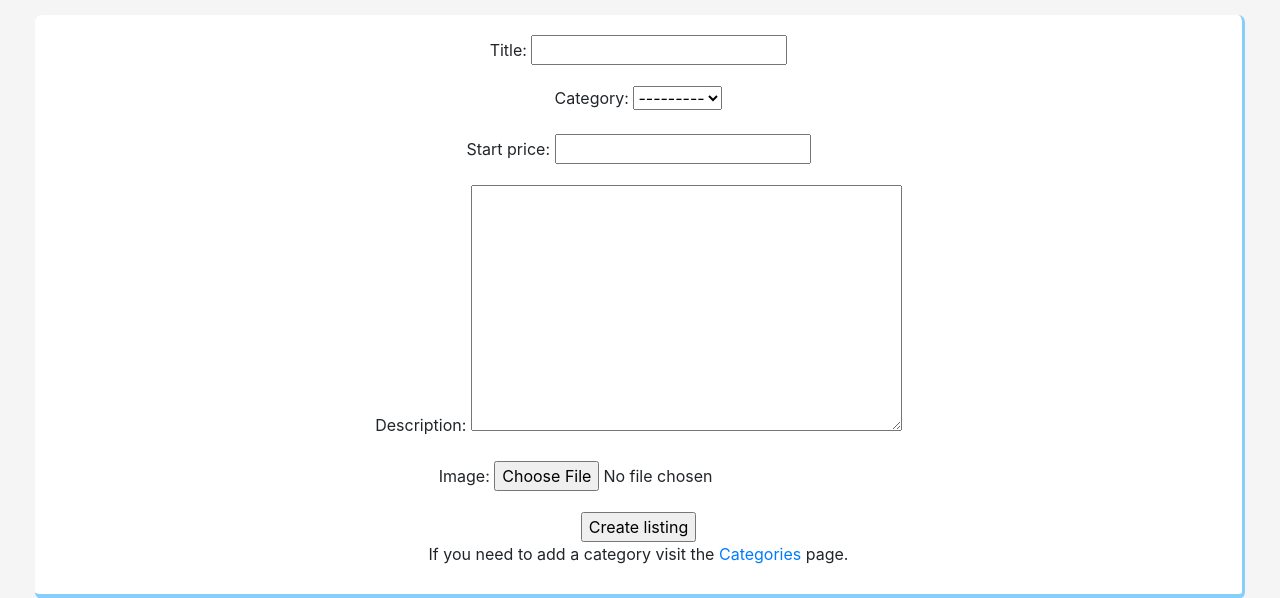
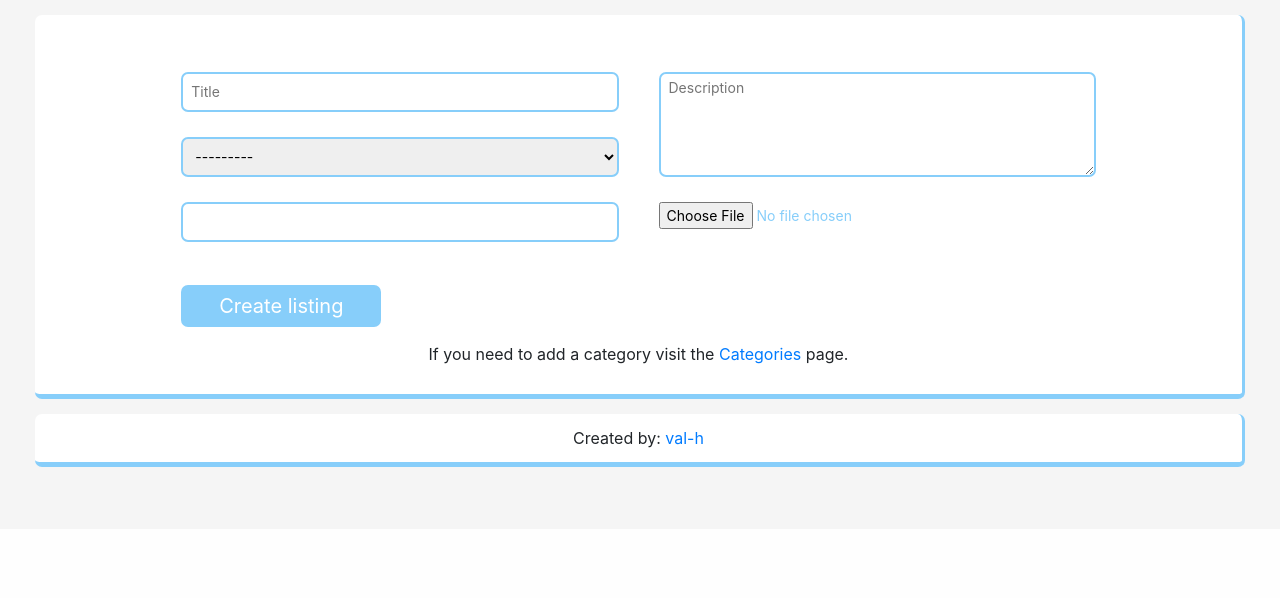
Before and after one commit to val-h/cs50w-prj-2, a Django app: page /create_listing/ in a window 1280 px wide. Shown: the part 271-869 px from the top of the page. After the commit the page ends 738 px from the top, so only its background shows below. Run offline with Django 3.2, Linux system fonts and the light colour scheme; a user stored in the database is signed in; data comes from the database, SQL or seed files in the repository; both versions use the stored data as it was after the commit; some libraries are stand-ins or nearby versions.

Commit message:
secondary pages styled, listing page left

```diff
--- a/auctions/forms.py
+++ b/auctions/forms.py
@@ -74,7 +74,15 @@ class ListingForm(forms.ModelForm):
         'description',
         'image',]
         labels = {
-
+            'title': '',
+            'category': '',
+            'start_price': '',
+            'description': '',
+            'image': '',
+        }
+        widgets = {
+            'title': forms.TextInput(attrs = {'placeholder': 'Title'}),
+            'description': forms.Textarea(attrs = {'placeholder': 'Description'}),
         }
 
 # TODO
--- a/auctions/static/auctions/style.css
+++ b/auctions/static/auctions/style.css
@@ -5,6 +5,75 @@ footer, main, nav, header {
   border-radius: 7px;
   border-bottom: 5px solid lightskyblue;
   border-right: 3px solid lightskyblue;
+}
+
+main #categories-form #id_title, main #categories-form #id_description, main #create-listing-grid #id_description, main #create-listing-grid #id_start_price, main #create-listing-grid #id_category, main #create-listing-grid #id_title {
+  border: 2px solid lightskyblue;
+  border-radius: 7px;
+  padding: 3px 8px;
+}
+
+main #watchlist-wrapper .listing-thumbnail, main #flex-container .listing-thumbnail-grid {
+  margin: 15px 20px;
+  border: 3px solid lightskyblue;
+  border-radius: 7px;
+  box-shadow: 0 0 7px 4px lightgray;
+  width: 600px;
+  height: 450px;
+  min-width: 600px;
+  background-color: white;
+  display: grid;
+  grid-template-columns: 30% 40% 30%;
+  grid-template-rows: 70% 15% 15%;
+}
+main #watchlist-wrapper .listing-thumbnail .listing-thumbnail-image, main #flex-container .listing-thumbnail-grid .listing-thumbnail-image {
+  grid-area: 1/1/2/4;
+}
+main #watchlist-wrapper .listing-thumbnail .listing-thumbnail-image img, main #flex-container .listing-thumbnail-grid .listing-thumbnail-image img {
+  border-radius: 7px;
+  max-height: 300px;
+  margin: 7px 0;
+}
+main #watchlist-wrapper .listing-thumbnail .listing-thumbnail-name, main #flex-container .listing-thumbnail-grid .listing-thumbnail-name {
+  font-size: 24px;
+  background-color: lightskyblue;
+  border-radius: 7px;
+  margin: 5px 10px;
+  padding-top: 7px;
+  grid-area: 2/1/3/4;
+}
+main #watchlist-wrapper .listing-thumbnail .listing-thumbnail-name a, main #flex-container .listing-thumbnail-grid .listing-thumbnail-name a {
+  color: white;
+  text-decoration: none;
+}
+main #watchlist-wrapper .listing-thumbnail .listing-thumbnail-price, main #flex-container .listing-thumbnail-grid .listing-thumbnail-price {
+  padding-top: 12px;
+  margin: 7px 0;
+  color: white;
+  font-size: 22px;
+  background-color: lightskyblue;
+  vertical-align: middle;
+  border-radius: 7px;
+  grid-area: 3/2/4/3;
+}
+main #watchlist-wrapper .listing-thumbnail .listing-thumbnail-date, main #flex-container .listing-thumbnail-grid .listing-thumbnail-date, main #watchlist-wrapper .listing-thumbnail .listing-thumbnail-owner, main #flex-container .listing-thumbnail-grid .listing-thumbnail-owner {
+  margin: 12px -7px 12px 10px;
+  border: 4px solid lightskyblue;
+  color: lightskyblue;
+  border-radius: 7px;
+  padding-top: 10px;
+  font-size: 12px;
+  grid-area: 3/1/4/2;
+}
+main #watchlist-wrapper .listing-thumbnail .listing-thumbnail-owner, main #flex-container .listing-thumbnail-grid .listing-thumbnail-owner {
+  margin: 12px 10px 12px -7px;
+  grid-area: 3/3/4/4;
+}
+main #watchlist-wrapper .listing-thumbnail .listing-thumbnail-remove, main #flex-container .listing-thumbnail-grid .listing-thumbnail-remove {
+  background-color: mediumvioletred;
+  padding: 4px 12px;
+  border-radius: 7px;
+  grid-area: 4/2/5/3;
 }
 
 body {
@@ -71,86 +140,43 @@ main #flex-container {
   flex-wrap: wrap;
   justify-content: center;
 }
-main #flex-container .listing-thumbnail {
-  margin: 15px 20px;
+main #watchlist-wrapper {
+  display: flex;
+  flex-wrap: wrap;
+  margin-bottom: 30px;
+}
+main #create-listing-grid {
+  display: grid;
+  margin: 25px 20px;
+  padding: 20px;
+  grid-template-columns: 40% 40%;
+  grid-template-rows: 40px 40px 40px 30px;
+  grid-column-gap: 40px;
+  grid-row-gap: 25px;
+  justify-content: center;
   text-align: center;
-  border: 1px solid black;
-  border-radius: 7px;
-  box-shadow: 0 0 7px 4px lightgray;
-  width: 600px;
-  height: 450px;
-  min-width: 600px;
-  background-color: whitesmoke;
+  font-size: 14px;
+  color: lightskyblue;
 }
-main #flex-container .listing-thumbnail .thumbnail-name {
-  font-size: 22px;
+main #create-listing-grid #id_title {
+  grid-area: 1/1/2/2;
 }
-main #flex-container .listing-thumbnail img {
-  height: 300px;
+main #create-listing-grid #id_category {
+  grid-area: 2/1/3/2;
 }
-main #flex-container .listing-thumbnail p {
-  font-size: 13px;
+main #create-listing-grid #id_start_price {
+  grid-area: 3/1/4/2;
 }
-main #flex-container .listing-thumbnail:hover {
-  border: 1px solid black;
-  border-radius: 12px;
-  box-shadow: 0 0 12px 7px lightgray;
+main #create-listing-grid #id_description {
+  grid-area: 1/2/3/3;
 }
-main #flex-container .listing-thumbnail-grid {
-  margin: 15px 20px;
-  border: 3px solid lightskyblue;
-  border-radius: 7px;
-  box-shadow: 0 0 7px 4px lightgray;
-  width: 600px;
-  height: 450px;
-  min-width: 600px;
-  background-color: white;
-  display: grid;
-  grid-template-columns: 30% 40% 30%;
-  grid-template-rows: 70% 15% 15%;
-}
-main #flex-container .listing-thumbnail-grid .listing-thumbnail-image {
-  grid-area: 1/1/2/4;
-}
-main #flex-container .listing-thumbnail-grid .listing-thumbnail-image img {
-  border-radius: 7px;
-  max-height: 300px;
-  margin: 7px 0;
-}
-main #flex-container .listing-thumbnail-grid .listing-thumbnail-name {
-  font-size: 24px;
-  background-color: lightskyblue;
-  border-radius: 7px;
-  margin: 5px 10px;
-  padding-top: 7px;
-  grid-area: 2/1/3/4;
-}
-main #flex-container .listing-thumbnail-grid .listing-thumbnail-name a {
-  color: white;
-  text-decoration: none;
-}
-main #flex-container .listing-thumbnail-grid .listing-thumbnail-price {
-  padding-top: 12px;
-  margin: 7px 0;
-  color: white;
-  font-size: 22px;
-  background-color: lightskyblue;
-  vertical-align: middle;
-  border-radius: 7px;
+main #create-listing-grid #id_image {
   grid-area: 3/2/4/3;
 }
-main #flex-container .listing-thumbnail-grid .listing-thumbnail-date, main #flex-container .listing-thumbnail-grid .listing-thumbnail-owner {
-  margin: 12px -7px 12px 10px;
-  border: 4px solid lightskyblue;
-  color: lightskyblue;
-  border-radius: 7px;
-  padding-top: 10px;
-  font-size: 12px;
-  grid-area: 3/1/4/2;
-}
-main #flex-container .listing-thumbnail-grid .listing-thumbnail-owner {
-  margin: 12px 10px 12px -7px;
-  grid-area: 3/3/4/4;
+main #create-listing-grid #form-submit-button {
+  width: 200px;
+  height: 42px;
+  margin-left: 0;
 }
 main #categories-container {
   display: flex;
--- a/auctions/static/auctions/style.scss
+++ b/auctions/static/auctions/style.scss
@@ -12,6 +12,85 @@ $brd-rad: 7px;
     border-radius: $brd-rad;
     border-bottom: 5px solid $first-color;
     border-right: 3px solid $first-color;
+}
+
+%form-item {
+    border: 2px solid $first-color;
+    border-radius: $brd-rad;
+    padding: 3px 8px;
+}
+
+%listing-thumbnail-grid {
+    margin: 15px 20px;
+    // text-align: center;
+    border: 3px solid $first-color;
+    border-radius: $brd-rad;
+    box-shadow: 0 0 7px 4px lightgray;
+    width: 600px;
+    height: 450px;
+    min-width: 600px;
+    background-color: white;
+
+    display: grid;
+    grid-template-columns: 30% 40% 30%;
+    grid-template-rows: 70% 15% 15%;
+
+    .listing-thumbnail-image {
+        grid-area: 1 / 1 / 2 / 4;
+
+        img {
+            border-radius: $brd-rad;
+            max-height: 300px;
+            margin: 7px 0;
+        }
+    }
+
+    .listing-thumbnail-name {
+         a {
+            color: $third-color;
+             text-decoration: none;
+
+        }
+        font-size: 24px;
+        background-color: $first-color;
+        border-radius: $brd-rad;
+        margin: 5px 10px;
+        padding-top: 7px;
+        grid-area: 2 / 1 / 3 / 4;
+    }
+
+    .listing-thumbnail-price {
+        padding-top: 12px;
+        margin: 7px 0;
+        color: white;
+        font-size: 22px;
+        background-color: $first-color;
+        vertical-align: middle;
+        border-radius: $brd-rad;
+        grid-area: 3/ 2 / 4 /3;
+    }
+
+    .listing-thumbnail-date, .listing-thumbnail-owner {
+        margin: 12px -7px 12px 10px;
+        border: 4px solid $first-color;
+        color: $first-color;
+        border-radius: $brd-rad;
+        padding-top: 10px;
+        font-size: 12px;
+        grid-area: 3 / 1 / 4 / 2;
+    }
+
+    .listing-thumbnail-owner {
+        margin: 12px 10px 12px -7px;
+        grid-area: 3 / 3 / 4 / 4;
+    }
+
+    .listing-thumbnail-remove {
+        background-color: mediumvioletred;
+        padding: 4px 12px;
+        border-radius: $brd-rad;
+        grid-area: 4 / 2 / 5 / 3;
+    }
 }
 
 
@@ -100,110 +179,67 @@ main {
         // align-items: center;
         justify-content: center;
 
-        // a lot of work will go into this
-        .listing-thumbnail {
-            margin: 15px 20px;
-            text-align: center;
-            border: 1px solid black;
-            border-radius: $brd-rad;
-            box-shadow: 0 0 7px 4px lightgray;
-            width: 600px;
-            height: 450px;
-            min-width: 600px;
-            background-color: whitesmoke;
-
-            .thumbnail-name{
-                font-size: 22px;
-            }
-
-            img {
-                // width: auto;
-                height: 300px;
-                // max-height: 340px;
-                // object-fit: cover;
-            }
-
-            p {
-                font-size: 13px;
+        .listing-thumbnail-grid {
+            @extend %listing-thumbnail-grid;
         }
     }
 
-        .listing-thumbnail:hover {
-            border: 1px solid black;
-            border-radius: 12px;
-            box-shadow: 0 0 12px 7px lightgray;
-        }
+    // Watchlist
+    #watchlist-wrapper {
+        display: flex;
+        flex-wrap: wrap;
+        margin-bottom: 30px;
 
-        .listing-thumbnail-grid {
-            margin: 15px 20px;
-            // text-align: center;
-            border: 3px solid $first-color;
-            border-radius: $brd-rad;
-            box-shadow: 0 0 7px 4px lightgray;
-            width: 600px;
-            height: 450px;
-            min-width: 600px;
-            background-color: white;
-
-            display: grid;
-            grid-template-columns: 30% 40% 30%;
-            grid-template-rows: 70% 15% 15%;
-
-            .listing-thumbnail-image {
-                grid-area: 1 / 1 / 2 / 4;
-
-                img {
-                    border-radius: $brd-rad;
-                    max-height: 300px;
-                    margin: 7px 0;
+        .listing-thumbnail{
+            @extend %listing-thumbnail-grid;
         }
     }
 
-            .listing-thumbnail-name {
-                 a {
-                    color: $third-color;
-                     text-decoration: none;
+    // Listing page
+    #listing-grid {
 
     }
-                font-size: 24px;
-                background-color: $first-color;
-                border-radius: $brd-rad;
-                margin: 5px 10px;
-                padding-top: 7px;
-                grid-area: 2 / 1 / 3 / 4;
+
+    // Create listing
+    #create-listing-grid {
+        display: grid;
+        margin: 25px 20px;
+        padding: 20px;
+        grid-template-columns: 40% 40%;
+        grid-template-rows: 40px 40px 40px 30px;
+        grid-column-gap: 40px;
+        grid-row-gap: 25px;
+        justify-content: center;
+        text-align: center;
+
+        font-size: 14px;
+        color: $first-color;
+
+
+        #id_title {
+            @extend %form-item;
+            grid-area: 1 / 1 / 2 / 2;
         }
-
-            .listing-thumbnail-price {
-                padding-top: 12px;
-                margin: 7px 0;
-                color: white;
-                font-size: 22px;
-                background-color: $first-color;
-                vertical-align: middle;
-                border-radius: $brd-rad;
-                grid-area: 3/ 2 / 4 /3;
+        #id_category {
+            @extend %form-item;
+            grid-area: 2 / 1 / 3 / 2;
         }
-
-            .listing-thumbnail-date, .listing-thumbnail-owner {
-                margin: 12px -7px 12px 10px;
-                border: 4px solid $first-color;
-                color: $first-color;
-                border-radius: $brd-rad;
-                padding-top: 10px;
-                font-size: 12px;
+        #id_start_price {
+            @extend %form-item;
             grid-area: 3 / 1 / 4 / 2;
         }
-
-            .listing-thumbnail-owner {
-                margin: 12px 10px 12px -7px;
-                grid-area: 3 / 3 / 4 / 4;
+        #id_description {
+            @extend %form-item;
+            grid-area: 1 / 2 / 3 / 3;
         }
+        #id_image {
+            grid-area: 3 / 2 / 4 / 3;
         }
+        #form-submit-button {
+            width: 200px;
+            height: 42px;
+            margin-left: 0;
         }
-
-    // listing page
-    .listing-grid {
-
     }
 
     // Categories
--- a/auctions/templates/auctions/create_listing.html
+++ b/auctions/templates/auctions/create_listing.html
@@ -4,10 +4,10 @@
 
 {% block body %}
 <h3>{{ form.non_field_errors }}</h3>
-<form action="{% url 'auctions:create_listing' %}" method="POST" enctype="multipart/form-data">
+<form id="create-listing-grid" action="{% url 'auctions:create_listing' %}" method="POST" enctype="multipart/form-data">
     {% csrf_token %}
-    {{ form.as_p }}
-    <input type="submit" value="Create listing">
+    {{ form }}
+    <input id="form-submit-button" type="submit" value="Create listing">
 </form>
 <p>If you need to add a category visit the <a href="{% url 'auctions:categories' %}" target="_blank">Categories</a> page.</p>
 {% endblock %}
```
Also changed, not shown: other parts of auctions/static/auctions/style.css (+27 -3 lines), other parts of auctions/static/auctions/style.scss (+37 -3 lines), auctions/templates/auctions/category.html (+10 -10 lines), auctions/templates/auctions/watchlist.html (+32 -3 lines), db.sqlite3, 1 other file. Lines whose indentation alone changed are shown as unchanged.
